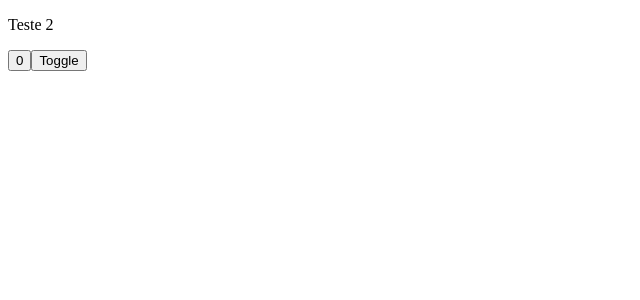
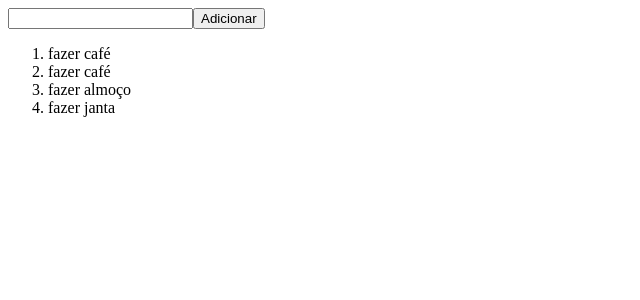
Before and after one commit to devictorqroz/react-lsdev, a React (Vite) app: page / in a window 1280 px wide. Shown: the top 300 px of the page, without its empty margins (0-640 px from the left). Built offline with nearby package versions, Linux system fonts and the light colour scheme.

Commit message:
study: handle dynamic lists, spread operator and onChange events

```diff
--- a/src/App.tsx
+++ b/src/App.tsx
@@ -2,31 +2,43 @@
 
 export function App() {
 
-  const [count, setCount] = useState(0);
-  const [hide, setHide] = useState(false);
+  const [value, setValue] = useState("");
 
-  if (hide) return null;
-
-
+  const [list, setList] = useState([
+    {id: '1', label: 'fazer café'},
+    {id: '2', label: 'fazer café'},
+    {id: '3', label: 'fazer almoço'},
+    {id: '4', label: 'fazer janta'}
+  ]);
 
 
   return (
     <div>
-      {/* {hide && <p>Teste 1</p>} */}
-      {/* {!hide && <p>Teste 2</p>} */}
 
-      {hide
-        ? <p>Teste 1</p>
-        : <p>Teste 2</p>
-      }
+      <input
+        value={value}
+        onChange={(e) => setValue(e.target.value)}
+      />
 
-      <button onClick={() => setCount(count +1)}>
-        {count}
+      <button
+        onClick={() => {
+          setList([...list, { id: (list.length + 1).toString(), label: value }]);
+          setValue('');
+        }}
+      >
+        Adicionar
       </button>
 
-       <button onClick={() => setHide(!hide)}>
-        Toggle
-      </button>
+
+      <ol>
+        {list.map((listItem) => (
+          <li key={listItem.id}>
+            {listItem.label}
+          </li>
+        ))}
+      </ol>
+
+
     </div>
   )
 }
```
